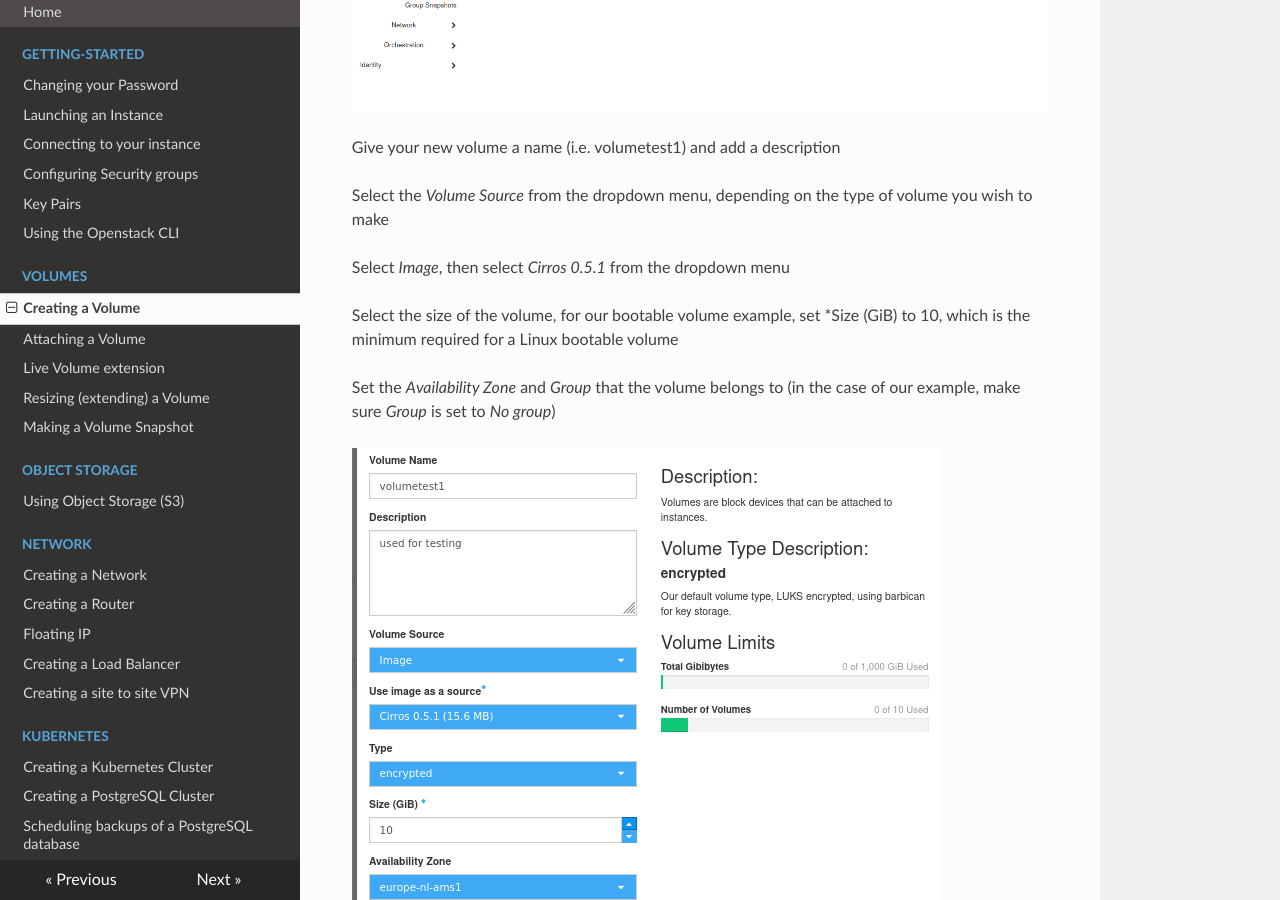
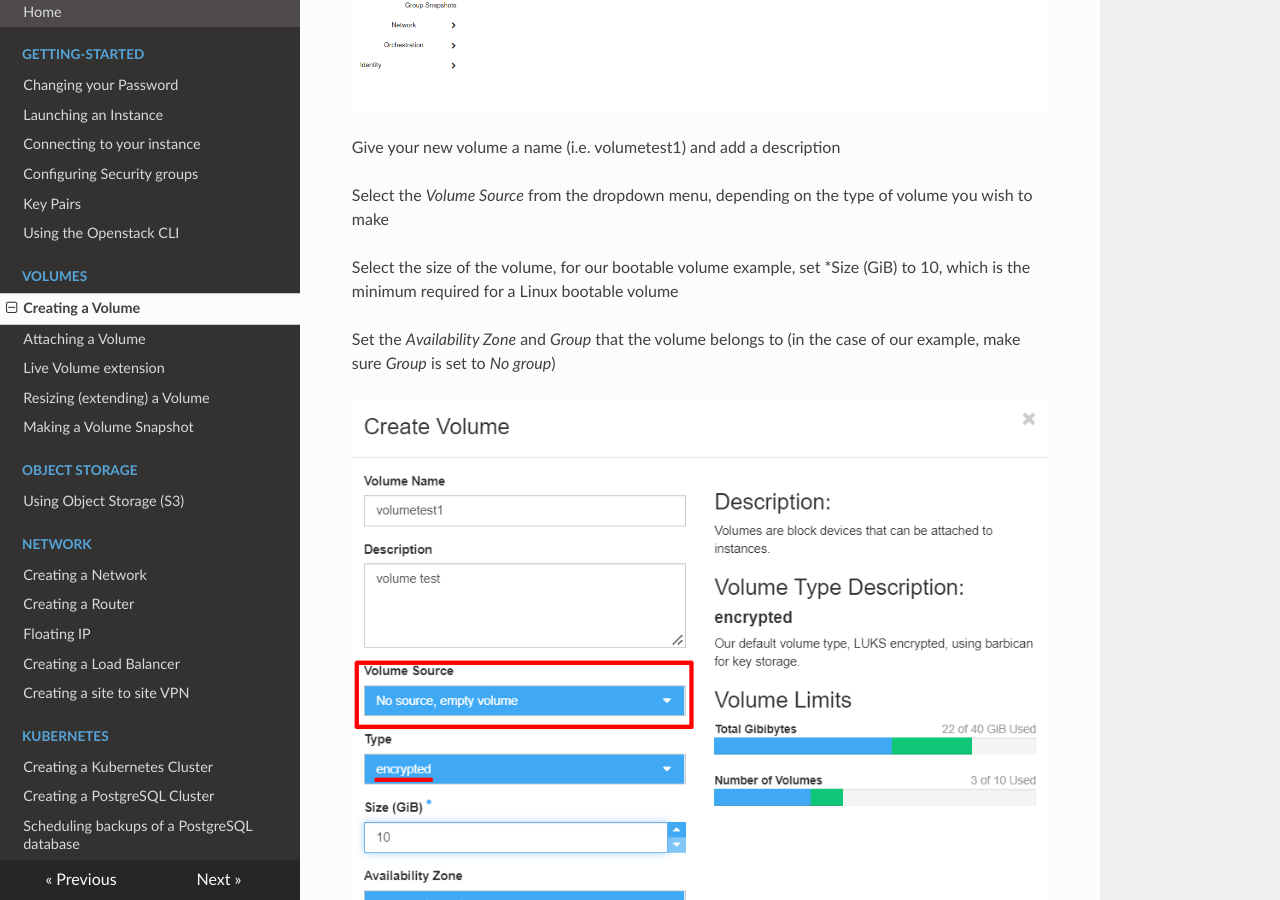
Before and after one commit to leafcloudhq/documentation-rtd, an MkDocs documentation site: the page built from docs/volumes/Creating-a-new-volume.md, in a window 1280 px wide and 900 px high, scrolled down 555 px. Built offline with MkDocs 1.6.1, drawn with Linux system fonts in a browser that asks for light colours; nearby versions of some CDN libraries.

Commit message:
replaced picture, removed select image, because it causes problems when extending logical volumes

```diff
--- a/docs/volumes/Creating-a-new-volume.md
+++ b/docs/volumes/Creating-a-new-volume.md
@@ -12,13 +12,11 @@ Give your new volume a name (i.e. volumetest1) and add a description
 
 Select the *Volume Source* from the dropdown menu, depending on the type of volume you wish to make
 
-Select *Image*, then select *Cirros 0.5.1* from the dropdown menu
-
 Select the size of the volume, for our bootable volume example, set *Size (GiB) to 10, which is the minimum required for a Linux bootable volume
 
 Set the *Availability Zone* and *Group* that the volume belongs to (in the case of our example, make sure *Group* is set to *No group*)
 
-![volumes-2](../images/volumes-2.png)
+![volumes-2](../images/volumetry-2.png)
 
 Click Create Volume
 
```
Also changed, not shown: docs/images/volumetry-2.png (added).
